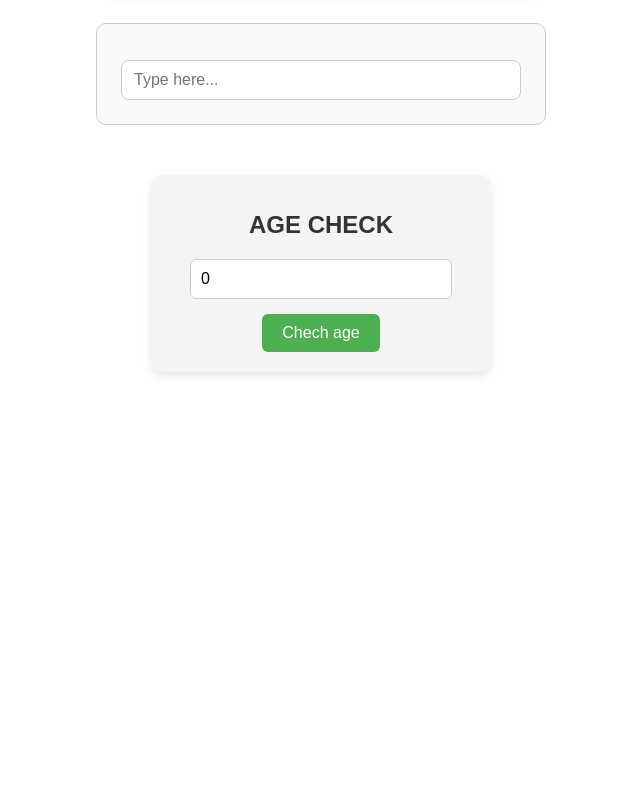
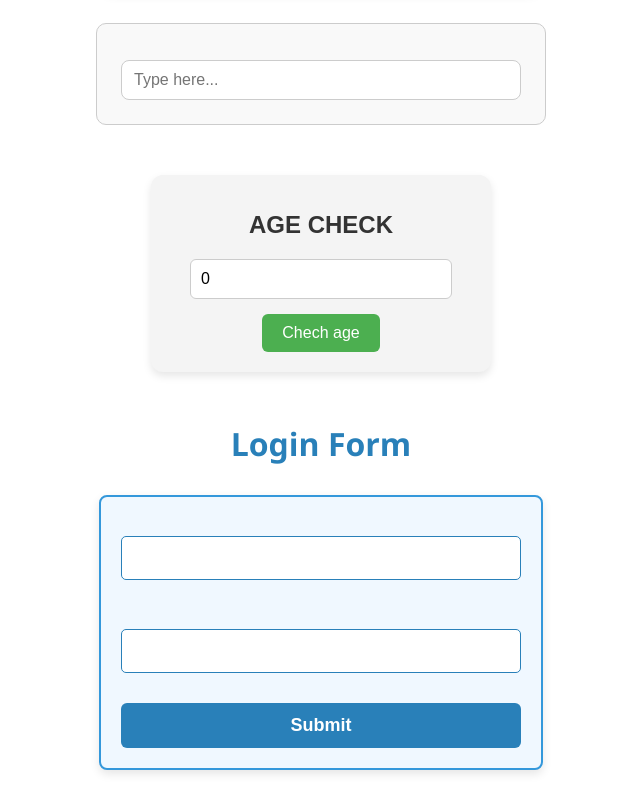
Before and after one commit to Fernando-Herrero/react-form-first, a React (Vite) app: page / in a window 1280 px wide. Shown: the part 723-1523 px from the top of the page, without its empty margins (319-959 px from the left). Before the commit the page ends 1145 px from the top, so only its background shows below. Built offline with nearby package versions, Linux system fonts and the light colour scheme.

Commit message:
refactor(LoginForm): improve login form component

```diff
--- a/src/App.jsx
+++ b/src/App.jsx
@@ -2,6 +2,7 @@ import "./App.css";
 import { AgeCheckForm } from "./components/AgeCheckForm/AgeCheckForm";
 import { CharacterCountForm } from "./components/CharacterCountForm/CharacterCountForm";
 import { ContactForm } from "./components/ContactForm/ContactForm";
+import { LoginForm } from "./components/LoginForm/LoginForm";
 import { NameGreetingForm } from "./components/NameGreetingForm/NameGreetingForm";
 
 function App() {
@@ -11,6 +12,7 @@ function App() {
 			<NameGreetingForm />
 			<CharacterCountForm />
 			<AgeCheckForm />
+			<LoginForm />
 		</>
 	);
 }
--- a/src/components/LoginForm/LoginForm.css
+++ b/src/components/LoginForm/LoginForm.css
@@ -0,0 +1,77 @@
+/* Contenedor del formulario */
+.login-form {
+	max-width: 400px;
+	margin: 30px auto;
+	padding: 20px;
+	border: 2px solid #3498db;
+	border-radius: 8px;
+	background-color: #f0f8ff;
+	box-shadow: 0 4px 10px rgba(0, 0, 0, 0.1);
+}
+
+/* Título del formulario */
+.login-form-title {
+	text-align: center;
+	color: #2980b9;
+	font-family: "Segoe UI", Tahoma, Geneva, Verdana, sans-serif;
+	margin-bottom: 20px;
+}
+
+/* Inputs */
+.login-form input[type="text"],
+.login-form input[type="password"] {
+	width: 100%;
+	box-sizing: border-box;
+	padding: 10px 12px;
+	margin-bottom: 15px;
+	border: 1.8px solid #2980b9;
+	border-radius: 5px;
+	font-size: 16px;
+	font-family: "Segoe UI", Tahoma, Geneva, Verdana, sans-serif;
+	transition: border-color 0.3s ease;
+}
+
+.login-form input[type="text"]:focus,
+.login-form input[type="password"]:focus {
+	border-color: #3498db;
+	outline: none;
+	box-shadow: 0 0 8px #3498db;
+}
+
+/* Botón */
+.login-form button {
+	width: 100%;
+	padding: 12px;
+	background-color: #2980b9;
+	color: white;
+	font-size: 18px;
+	font-weight: 600;
+	border: none;
+	border-radius: 6px;
+	cursor: pointer;
+	transition: background-color 0.25s ease;
+}
+
+.login-form button:hover {
+	background-color: #1c5980;
+}
+
+/* Mensajes de error */
+.error {
+	display: block;
+	margin-top: 10px;
+	color: #e74c3c;
+	font-weight: 600;
+	font-size: 14px;
+	text-align: center;
+}
+
+/* Mensajes de éxito */
+.success {
+	display: block;
+	margin-top: 10px;
+	color: #27ae60;
+	font-weight: 600;
+	font-size: 14px;
+	text-align: center;
+}
--- a/src/components/LoginForm/LoginForm.jsx
+++ b/src/components/LoginForm/LoginForm.jsx
@@ -34,23 +34,33 @@ const INITIAL_FORM_STATE = {
 	password: "",
 };
 
+const INITIAL_STATE = {
+	error: "",
+	success: "",
+};
+
 export const LoginForm = () => {
 	const [form, setForm] = useState(INITIAL_FORM_STATE);
-	const [error, setError] = useState("");
+	const [state, setState] = useState(INITIAL_STATE);
 
 	const handleInputs = ({ target: { name, value } }) => {
-		setError("");
+		setState({ error: "", success: "" });
 		setForm((prev) => ({ ...prev, [name]: value }));
 	};
 
-	const handleSubmit = () => {
-		const userFound = users.find((user) => users.username.toLowerCase() === form.username.toLowerCase());
+	const handleSubmit = (event) => {
+		event.preventDefault();
 
-		if (!userFound) return setError("Username doesnt match");
-		if (userFound.password !== form.password) return setError("Password doesnt match");
+		console.log("Username ingresado:", form.username);
 
-		alert("Login done! You can access");
-		setError("");
+		const userFound = users.find(
+			(user) => user.username.toLowerCase().trim() === form.username.toLowerCase().trim()
+		);
+
+		if (!userFound) return setState({ error: "Username doesnt match", success: "" });
+		if (userFound.password !== form.password) return setState({ error: "Password doesnt match", success: "" });
+
+		setState({ error: "", success: "Login done! You can access" });
 	};
 
 	return (
@@ -65,7 +75,8 @@ export const LoginForm = () => {
 
 				<button type="submit">Submit</button>
 
-				{error && <span>{error}</span>}
+				{state.error && <span className="error">{state.error}</span>}
+				{state.success && <span className="success">{state.success}</span>}
 			</form>
 		</>
 	);
```
